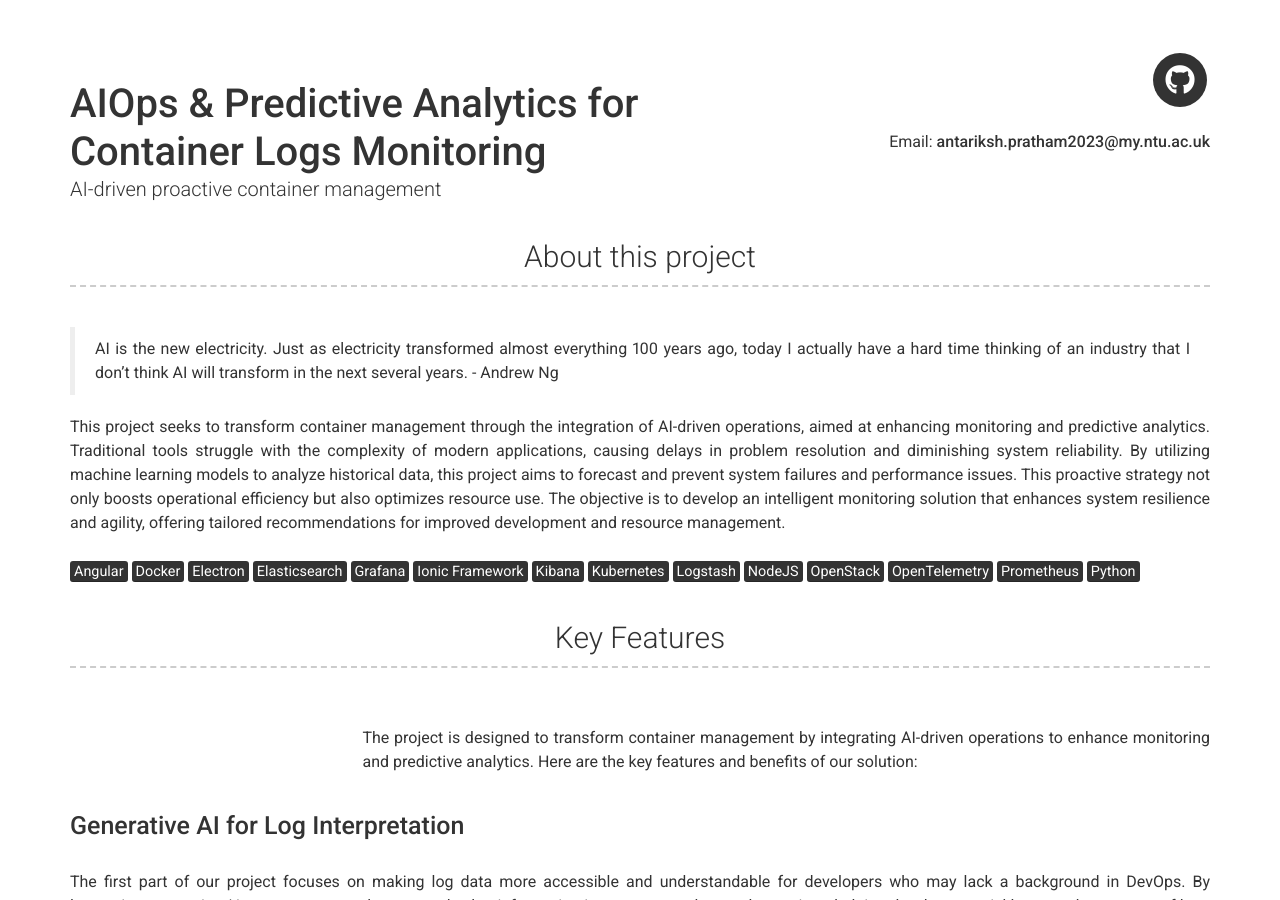
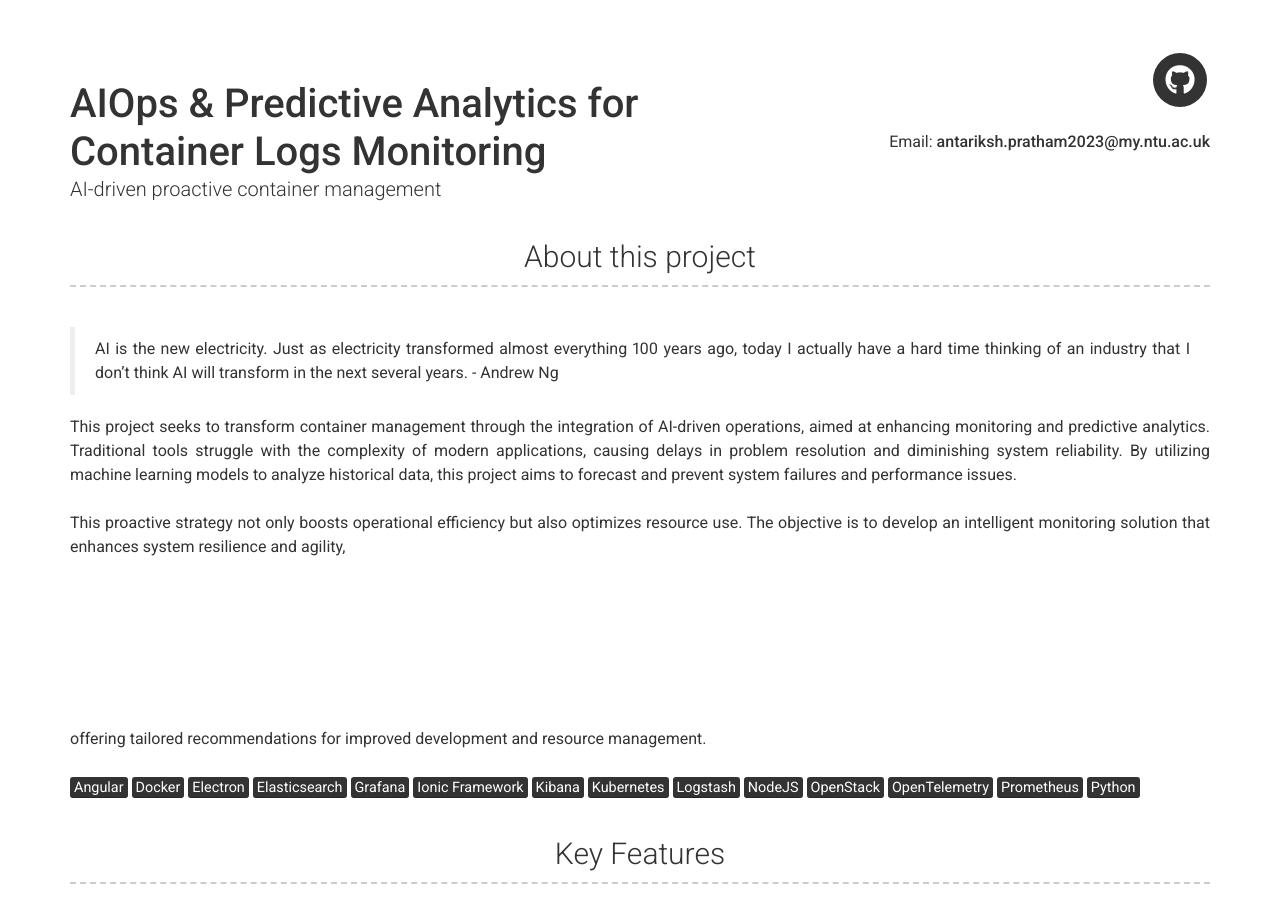
Before and after one commit to APratham/testsite, a Jekyll site: the page built from gh-pages/index.md, in a window 1280 px wide and 900 px high. Built offline with Jekyll 4.4.1, drawn with Linux system fonts in a browser that asks for light colours; nearby versions of some CDN libraries.

```diff
--- a/gh-pages/_config.yml
+++ b/gh-pages/_config.yml
@@ -29,9 +29,16 @@ about_content: | # this will include new lines to allow paragraphs
   aimed at enhancing monitoring and predictive analytics. Traditional tools struggle with the
   complexity of modern applications, causing delays in problem resolution and diminishing system reliability.
   By utilizing machine learning models to analyze historical data, this project aims to forecast and prevent
-  system failures and performance issues. This proactive strategy not only boosts operational efficiency
+  system failures and performance issues.
+  <br><br>
+  This proactive strategy not only boosts operational efficiency
   but also optimizes resource use. The objective is to develop an intelligent monitoring solution that
-  enhances system resilience and agility, offering tailored recommendations for improved development
+  enhances system resilience and agility,
+  <br><br>
+  <br><br>
+  <br><br>
+  <br><br>
+  offering tailored recommendations for improved development
   and resource management.
   <br><br>
   <mark>Angular</mark> <mark>Docker</mark> <mark>Electron</mark> <mark>Elasticsearch</mark> <mark>Grafana</mark>
```
